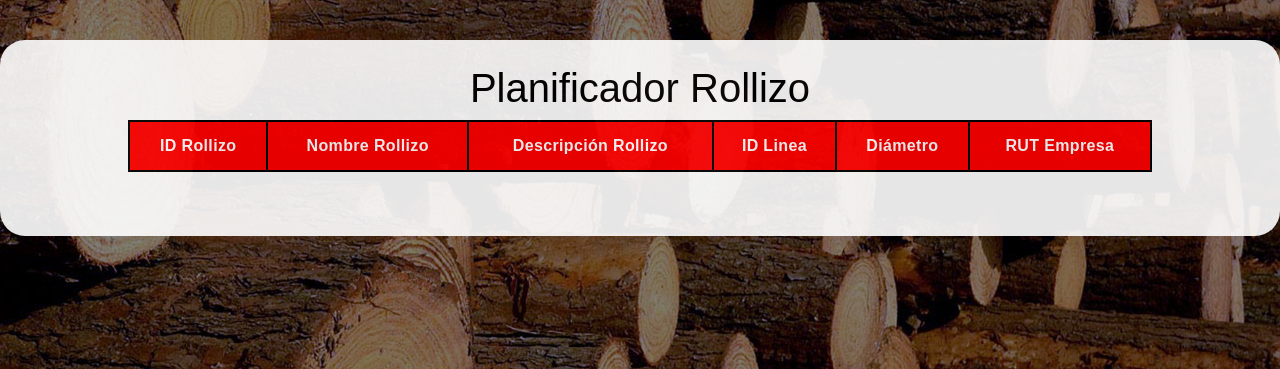
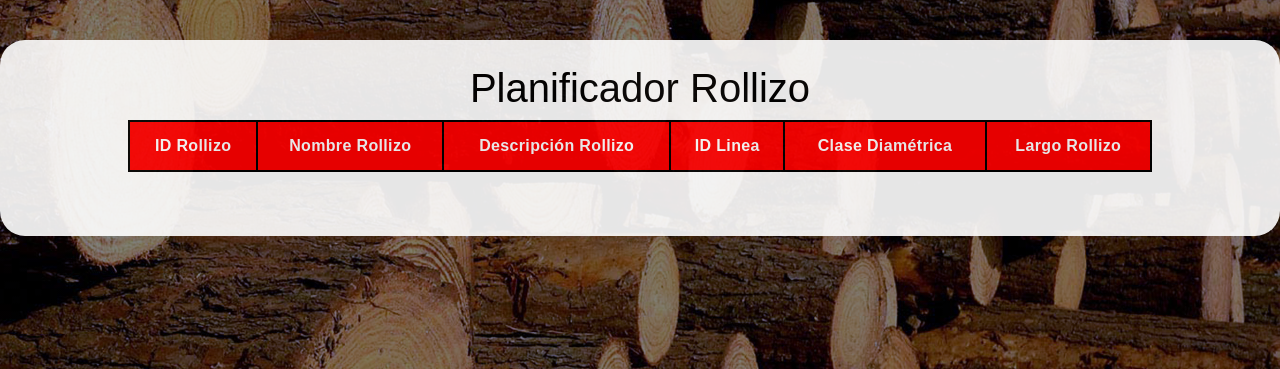
Before and after one commit to FranClone/spp_nuevo, a Django app: page /planificador_rollizo/ in a window 1280 px wide. Shown: the part 56-425 px from the top of the page. Run offline with Django 4.2, Linux system fonts and the light colour scheme; data that the repository does not hold is empty; some libraries are stand-ins or nearby versions.

Commit message:
miércoles 01/02

```diff
--- a/core/urls.py
+++ b/core/urls.py
@@ -15,7 +15,7 @@ Including another URLconf
 """
 from django.contrib import admin
 from django.urls import path
-from .views import Administracion, Carga_sv, Home, Index, Inventario_pdto, Inventario_roll, Inventario_roll_nc, Lista_pedidos, Login, Mantenedor, Productos, Header
+from .views import Administracion, Carga_sv, Home, Index, Inventario_pdto, Inventario_roll, Inventario_roll_nc, Lista_pedidos, Login, Mantenedor, Productos
 from .views import Plan_Bodega, Plan_Lineas, Plan_Productos, Plan_Rollizo
 
 urlpatterns = [
@@ -31,7 +31,6 @@ urlpatterns = [
     path('login/', Login.as_view(), name = "login"),
     path('mantenedor/', Mantenedor.as_view(), name = "mantenedor"),
     path('productos/', Productos.as_view(), name = "productos"),
-    path('header/', Header.as_view(), name = "header"),
 
     #urls menu desplegable de header, planificador
     path('planificador_bodega/', Plan_Bodega.as_view(), name = "plan_bodega"),
--- a/core/views.py
+++ b/core/views.py
@@ -9,6 +9,7 @@ import pyodbc
 try:
     conexion = pyodbc.connect('DRIVER={SQL Server};SERVER=192.168.100.138,1434;DATABASE=SPP;UID=sa;PWD=B3t3ch1tda.2021')
     print("conexión a base de datos exitosa")
+
 except Exception as ex:
     print(ex)
 
@@ -29,11 +30,12 @@ class Administracion(View): #HomeView da acceso a ambos, get req y post req. Get
 
 class Carga_sv(View):
     def get(self, request, *args, **kwargs):
-        context={
-
-        }
-
-        return render(request, 'carga_servidor.html', context)
+        cursor = conexion.cursor()
+        cursor.execute("EXEC dbo.sel_pedido_empresa @rut_empresa=?", "77003725-5")
+        rows = cursor.fetchall()
+        cursor.commit()
+        cursor.close()
+        return render(request, 'carga_servidor.html', {"rows":rows})
 
 class Home(View):
     def get(self, request, *args, **kwargs):
@@ -61,11 +63,14 @@ class Inventario_pdto(View):
 
 class Inventario_roll(View):
     def get(self, request, *args, **kwargs):
-        context={
-
-        }
-
-        return render(request, 'inventario_rollizo.html', context)
+        cursor = conexion.cursor()
+        cursor.execute("EXEC dbo.sel_rollizo_largo_empresa @rut_empresa=?", "77003725-5")
+        clas = cursor.fetchall()
+        cursor.execute("EXEC dbo.sel_rollizo_empresa @rut_empresa=?", "77003725-5")
+        noclas = cursor.fetchall()
+        cursor.commit()
+        cursor.close()
+        return render(request, 'inventario_rollizo.html', {"clas":clas, "noclas":noclas})
 
 class Inventario_roll_nc(View):
     def get(self, request, *args, **kwargs):
@@ -101,27 +106,18 @@ class Mantenedor(View):
 
 class Productos(View):
     def get(self, request, *args, **kwargs):
-        context={
-
-        }
-
-        return render(request, 'productos.html', context)
-
-class Header(View):
-    def get(self, request, *args, **kwargs):
-        context={
-
-        }
-
-        return render(request, 'partials/header.html', context)
+        cursor = conexion.cursor()
+        cursor.execute("EXEC dbo.sel_bodega_empresa @rut_empresa=?", "77003725-5")
+        rows = cursor.fetchall()
+        cursor.commit()
+        cursor.close()
+        return render(request, 'productos.html', {"rows":rows})
 
 #Vistas menu desplegable de header, planificador
 class Plan_Bodega(View):
     def get(self, request, *args, **kwargs):
         cursor = conexion.cursor()
-        cursor.execute("""SELECT id_bodega, nombre_bodega,
-                        rut_empresa, descripcion_bodega
-                        FROM BODEGA""")
+        cursor.execute("EXEC dbo.sel_bodega_empresa @rut_empresa=?", "77003725-5")
         rows = cursor.fetchall()
         cursor.commit()
         cursor.close()
@@ -130,9 +126,7 @@ class Plan_Bodega(View):
 class Plan_Lineas(View):
     def get(self, request, *args, **kwargs):
         cursor = conexion.cursor()
-        cursor.execute("""SELECT id_linea, nombre_linea,
-                        rut_empresa, descripcion_linea
-                        FROM LINEA""")
+        cursor.execute("EXEC dbo.sel_linea_empresa @rut_empresa=?", "77003725-5")
         rows = cursor.fetchall()
         cursor.commit()
         cursor.close()
@@ -141,10 +135,7 @@ class Plan_Lineas(View):
 class Plan_Productos(View):
     def get(self, request, *args, **kwargs):
         cursor = conexion.cursor()
-        cursor.execute("""SELECT id_producto, nombre_producto,
-                        descripcion_producto, espesor_producto,
-                        ancho_producto, largo_producto
-                        FROM PRODUCTO""")
+        cursor.execute("EXEC dbo.sel_producto_empresa @rut_empresa=?", "77003725-5")
         rows = cursor.fetchall()
         cursor.commit()
         cursor.close()
@@ -153,10 +144,7 @@ class Plan_Productos(View):
 class Plan_Rollizo(View):
     def get(self, request, *args, **kwargs):
         cursor = conexion.cursor()
-        cursor.execute("""SELECT id_rollizo, nombre_rollizo,
-                        descripcion_rollizo, id_linea,
-                        diametro, rut_empresa
-                        FROM ROLLIZO""")
+        cursor.execute("EXEC dbo.sel_rollizo_empresa @rut_empresa=?", "77003725-5")
         rows = cursor.fetchall()
         cursor.commit()
         cursor.close()
--- a/templates/carga_servidor.html
+++ b/templates/carga_servidor.html
@@ -30,7 +30,7 @@
                     <th>Guardar</th>
                 </tr>
                 <tr>
-                    <td><a href="">001</a></td>
+                    <td><a href="">{{row.id_pedido}}</a></td>
                     <td>Cliente 1</td>
                     <td><input type="date" id="start" name="trip-start" value="2023-01-05"></td>
                     <td>P1 - P2 - P3</td>
--- a/templates/planificador/planificador_bodega.html
+++ b/templates/planificador/planificador_bodega.html
@@ -22,14 +22,14 @@
                 <tr>
                     <th>ID Bodega</th>
                     <th>Nombre Bodega</th>
-                    <th>RUT Empresa</th>
-                    <th>Stock</th>
+                    <th>Nombre Empresa</th>
+                    <th>Descripción</th>
                 </tr>
                 {% for row in rows %}
                 <tr>
                     <td>{{row.id_bodega}}</td>
                     <td>{{row.nombre_bodega}}</td>
-                    <td>{{row.rut_empresa}}</td>
+                    <td>{{row.nombre_empresa}}</td>
                     <td>{{row.descripcion_bodega}}</td>
                 </tr>
                 {% endfor %}
--- a/templates/planificador/planificador_lineas.html
+++ b/templates/planificador/planificador_lineas.html
@@ -22,14 +22,14 @@
                 <tr>
                     <th>ID Linea</th>
                     <th>Nombre Linea</th>
-                    <th>RUT Empresa</th>
+                    <th>Nombre Empresa</th>
                     <th>Descripción</th>
                 </tr>
                 {% for row in rows %}
                 <tr>
                     <td>{{row.id_linea}}</td>
                     <td>{{row.nombre_linea}}</td>
-                    <td>{{row.rut_empresa}}</td>
+                    <td>{{row.nombre_empresa}}</td>
                     <td>{{row.descripcion_linea}}</td>
                 </tr>
                 {% endfor %}
--- a/templates/planificador/planificador_rollizo.html
+++ b/templates/planificador/planificador_rollizo.html
@@ -24,8 +24,8 @@
                     <th>Nombre Rollizo</th>
                     <th>Descripción Rollizo</th>
                     <th>ID Linea</th>
-                    <th>Diámetro</th>
-                    <th>RUT Empresa</th>
+                    <th>Clase Diamétrica</th>
+                    <th>Largo Rollizo</th>
                 </tr>
                 {% for row in rows %}
                 <tr>
@@ -34,7 +34,7 @@
                     <td>{{row.descripcion_rollizo}}</td>
                     <td>{{row.id_linea}}</td>
                     <td>{{row.diametro}}</td>
-                    <td>{{row.rut_empresa}}</td>
+                    <td>{{row.largo}}</td>
                 </tr>
                 {% endfor %}
             </thead>
```
